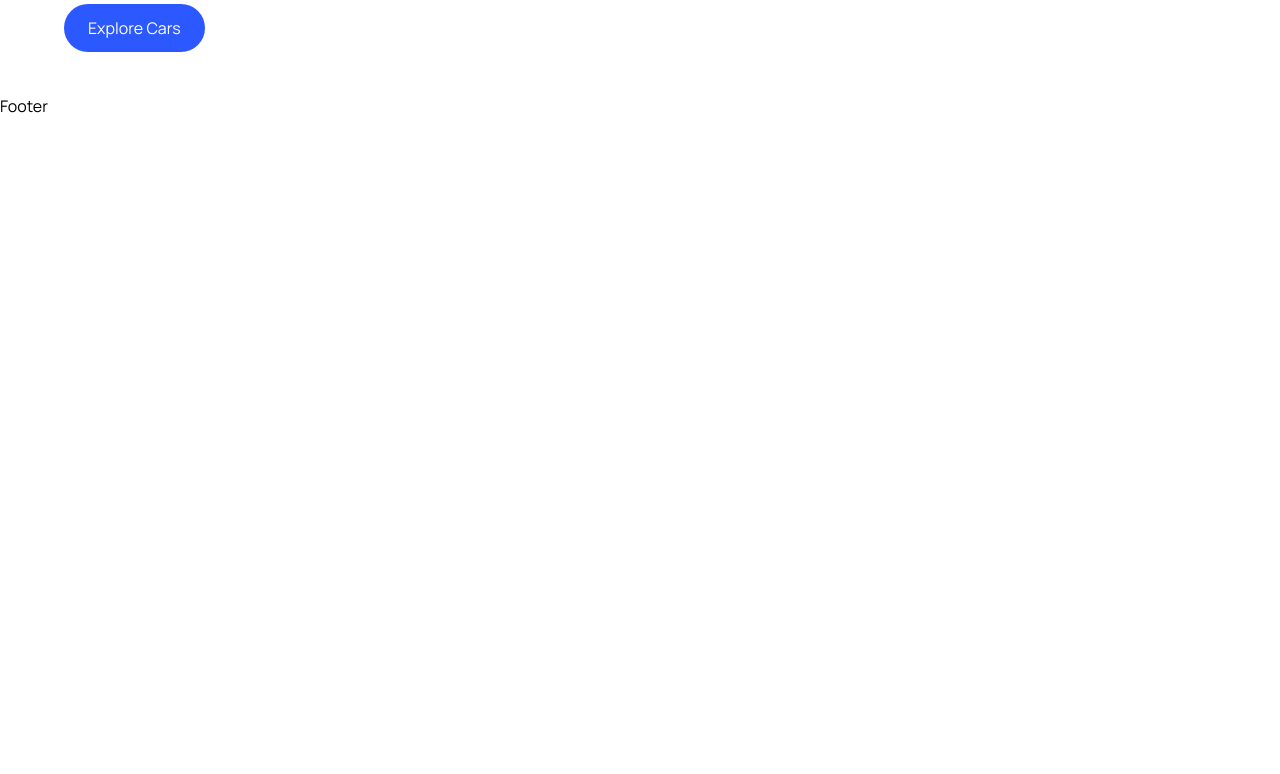
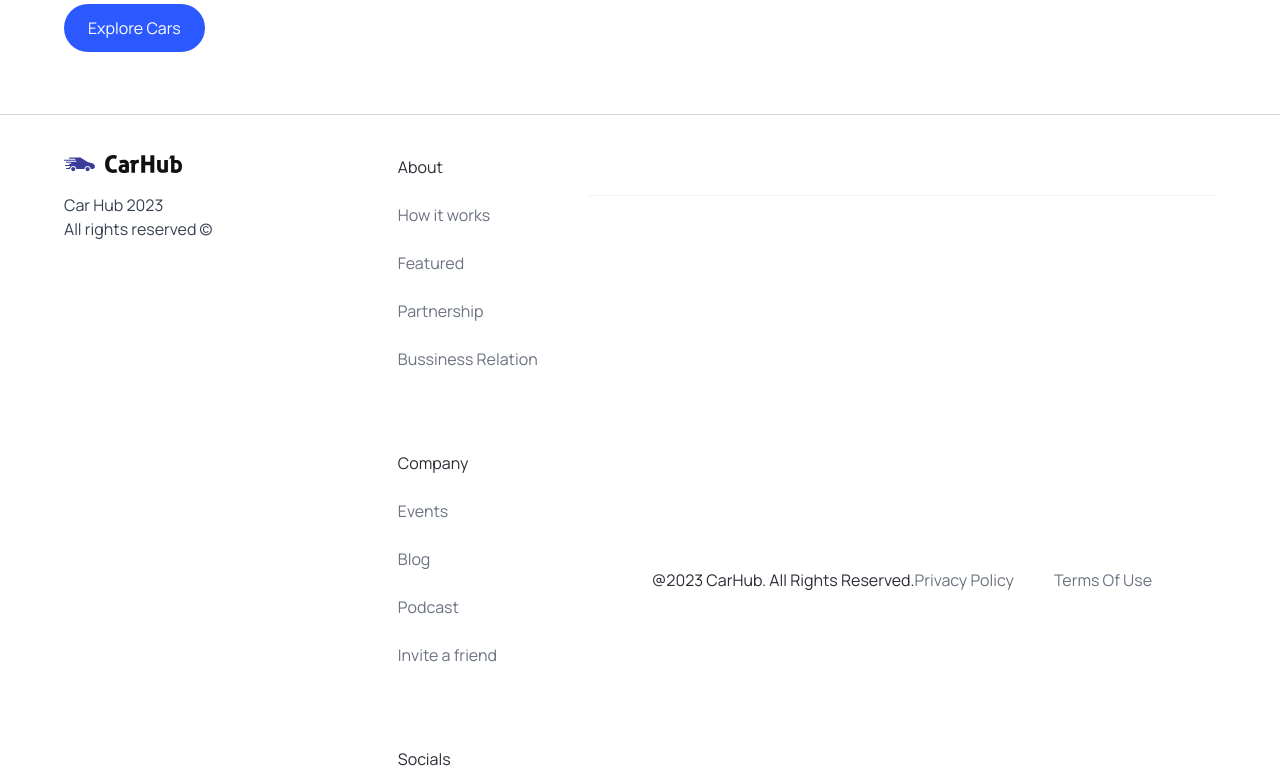
Before and after one commit to omarashzeinhom/nextjs-car-renting-app, a Next.js app: page / in a window 1280 px wide. Shown: the part 706-1480 px from the top of the page. Before the commit the page ends 824 px from the top, so only its background shows below. Built offline with nearby package versions, Linux system fonts and the light colour scheme.

Commit message:
ADDED Footer.tsx

```diff
--- a/components/Footer.tsx
+++ b/components/Footer.tsx
@@ -1,8 +1,70 @@
-import React from 'react'
+import React from 'react';
+import Image from 'next/image';
+import Link from 'next/link';
+import { footerLinks } from '@/constants';
 
 const Footer = () => {
   return (
-    <div>Footer</div>
+    <footer className='flex flex-col text-black-100 mt-5 border-t border-gray-300'>
+      <div className='flex max-md:flex-col flex-wrap justify-between gap-5 sm:px-16 px-6 py-10 ' >
+        <div className='flex flex-col justify-start items-start gap-5'>
+    <Image
+    src="/logo.svg"
+    alt="logo"
+    width={118}
+    height={18}
+
+    />
+
+    <p className='text-base text-gray-700'>
+    Car Hub 2023 <br/>
+    All rights reserved &copy;
+    </p>
+        </div>
+<div className='footer__links'>
+{
+  footerLinks.map((link,index)=>(
+    <div key={link?.title} className='footer__link'>
+    <h3>{link?.title}</h3>
+    {link.links.map((item)=>(
+      <Link
+      key={item?.title}
+      href={item?.url}
+      className='text-gray-500'
+      >
+        {item?.title}
+        </Link>
+      ))}
+    </div>
+
+  ))
+
+}
+</div>
+
+<div className='flex justify-between items-center flex-wrap mt-10 border-t border-gray-100 sm:px-16 px-6 py-10'>
+  <p>@2023 CarHub. All Rights Reserved.</p>
+  <div className='footer__copyrights-link'>
+    <Link
+    href="/"
+    className='text-gray-500'
+    >
+      Privacy Policy
+    </Link>
+    <Link
+    href="/"
+    className='text-gray-500'
+    >
+      Terms Of Use
+    </Link>
+
+  </div>
+
+</div>
+
+
+      </div>
+    </footer>
   )
 }
 
```
Also changed, not shown: constants/index.ts (renamed from constants.ts).
